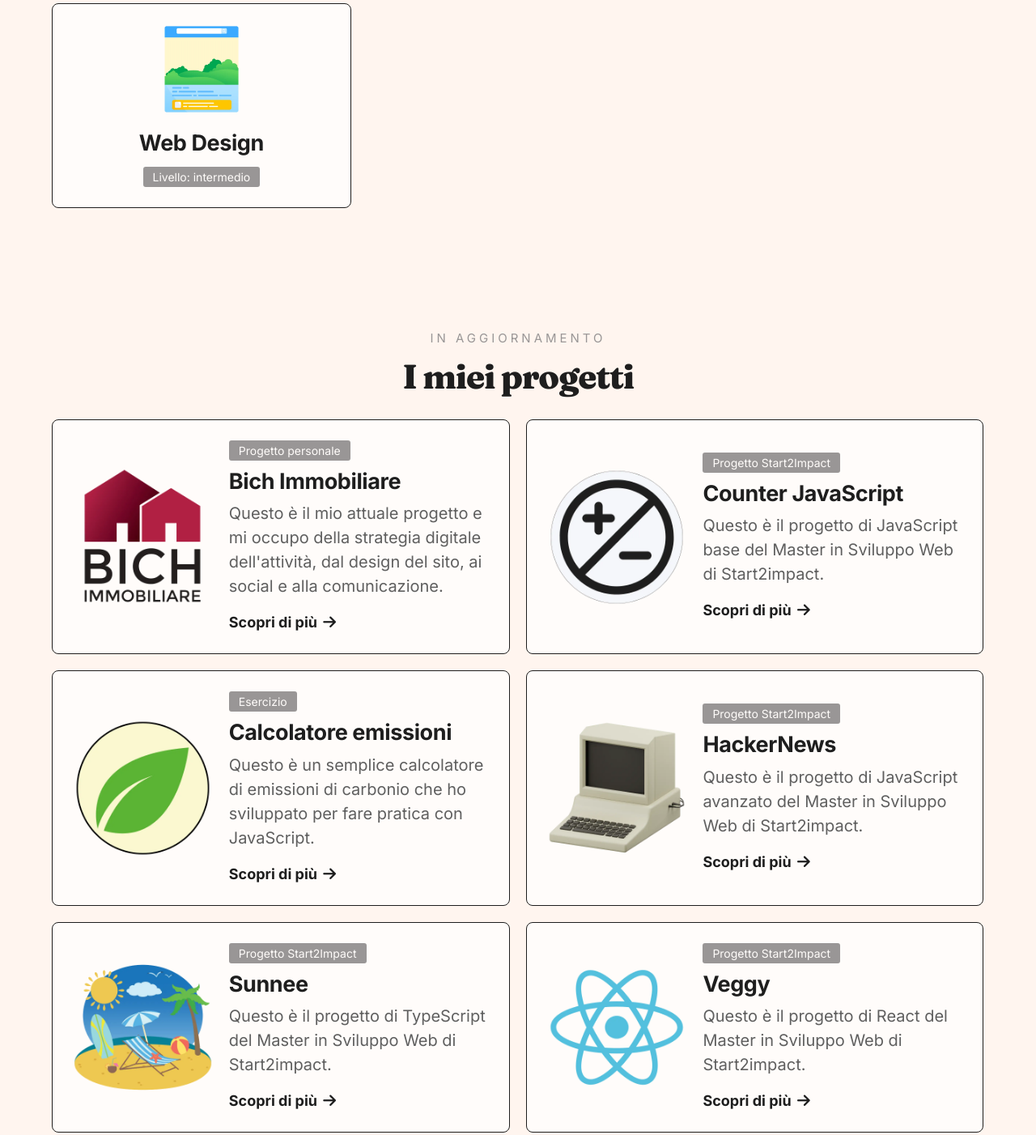
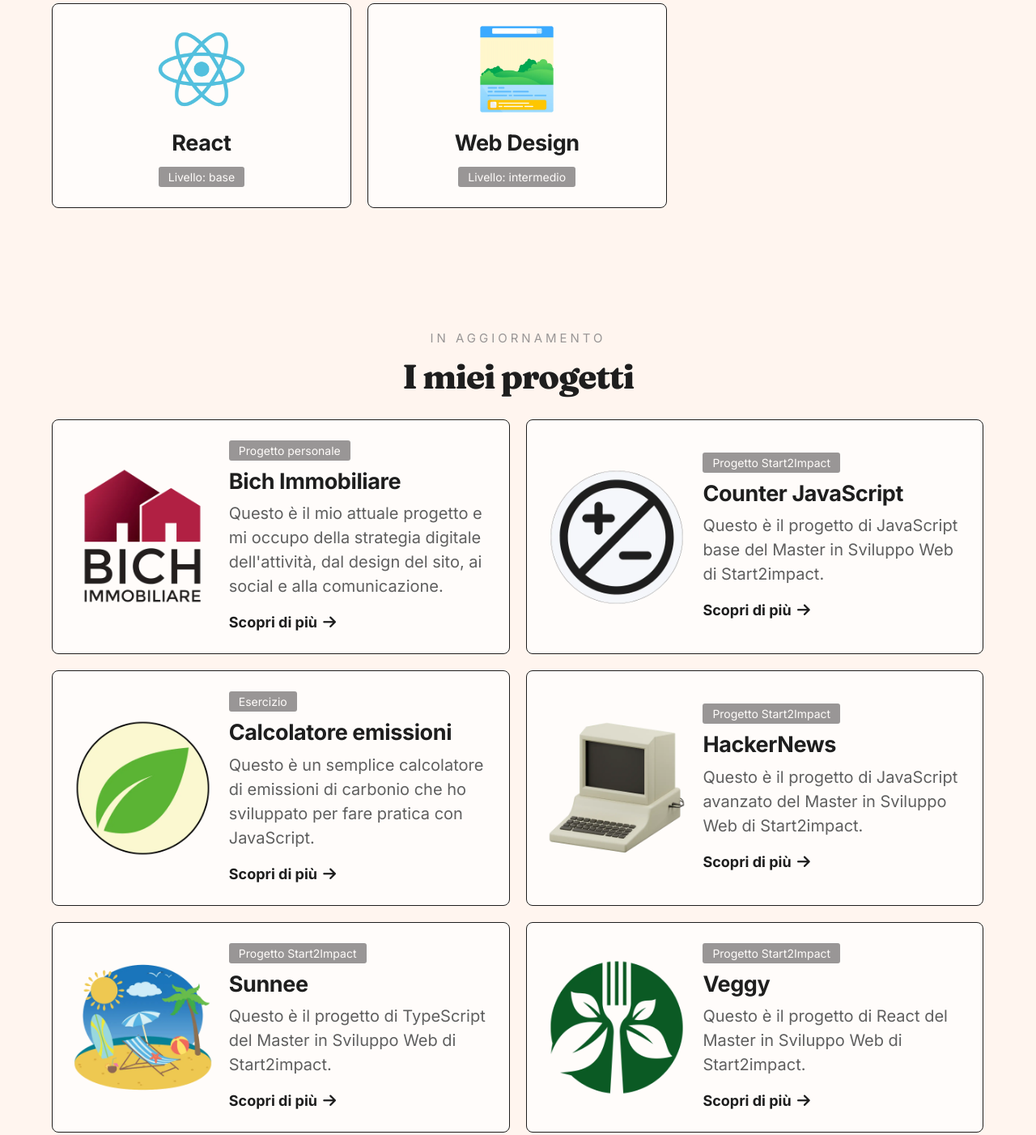
Before and after one commit to dgmichele/Il-mio-portfolio, a plain HTML site: page index.html in a window 1280 px wide. Shown: the part 1071-2473 px from the top of the page at 81% size. Drawn offline with nearby package versions, Linux system fonts and the light colour scheme.

Commit message:
aggiunto 5° progetto start2impact

```diff
--- a/index.html
+++ b/index.html
@@ -119,6 +119,11 @@
         <span class="skill-level">Livello: base</span>
       </div>
       <div class="skill-grid">
+        <img src="assets/images/react.webp" class="skill-img" alt="react">
+        <h3>React</h3>
+        <span class="skill-level">Livello: base</span>
+      </div>
+      <div class="skill-grid">
         <img src="assets/images/web-design.webp" class="skill-img" alt="web-design">
         <h3>Web Design</h3>
         <span class="skill-level">Livello: intermedio</span>
@@ -195,7 +200,7 @@
       </div>
       <div class="job-grid">
         <div class="job-grid-image">
-          <img src="./assets/images/react.webp" class="job-img" alt="react">
+          <img src="./assets/images/veggy.webp" class="job-img" alt="react">
         </div>
         <div class="job-grid-description">
           <span class="job-type">Progetto Start2Impact</span>
```
Also changed, not shown: assets/images/veggy.webp (added).
